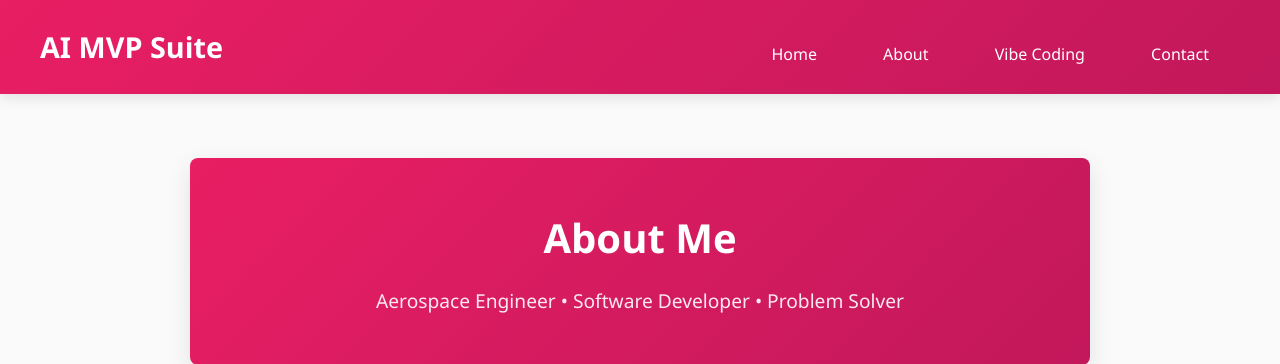
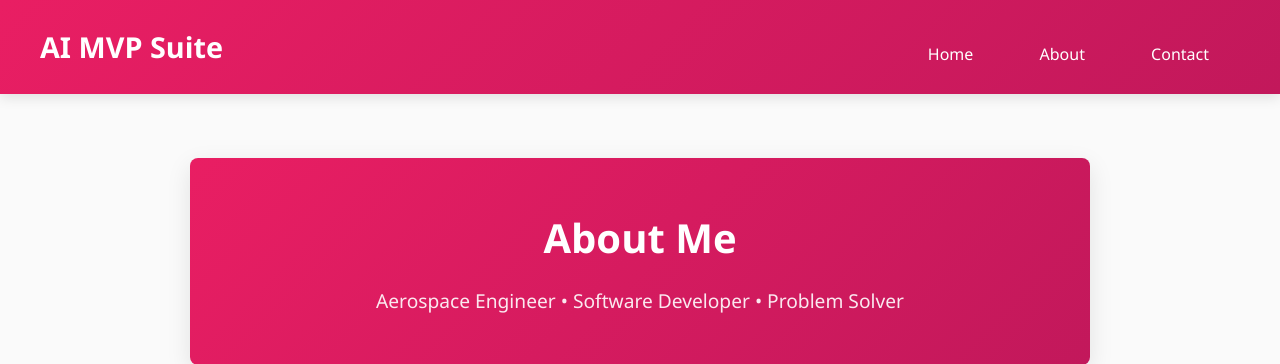
Before and after one commit to GraceWendyAmpiah/ai-mvp-suite, a Python web app: template site/templates/about.html in a window 1280 px wide. Shown: the top 364 px of the page. Run offline with Jinja, Linux system fonts and the light colour scheme; the template is opened without the code that fills it, so the values that code supplies are empty.

Commit message:
Update base.html

```diff
--- a/templates/base.html
+++ b/templates/base.html
@@ -13,7 +13,6 @@
             <nav>
                  <a href="{{ url_for('index') }}">Home</a>
                 <a href="{{ url_for('about_page') }}">About</a>
-                <a href="{{ url_for('vibe_coding_page') }}">Vibe Coding</a>
                 <a href="#contact" onclick="scrollToContact()">Contact</a>
             </nav>
         </div>
```
